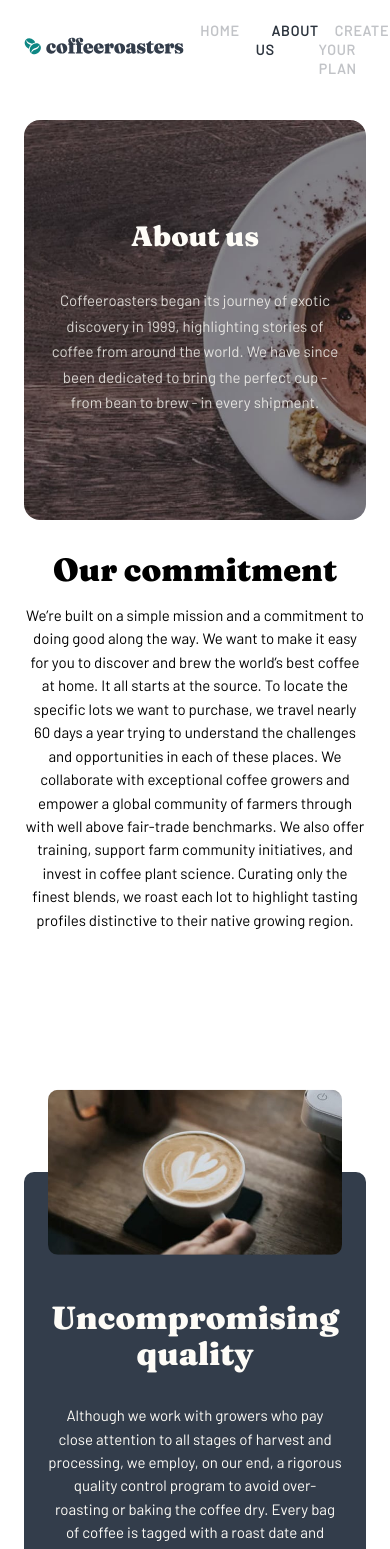
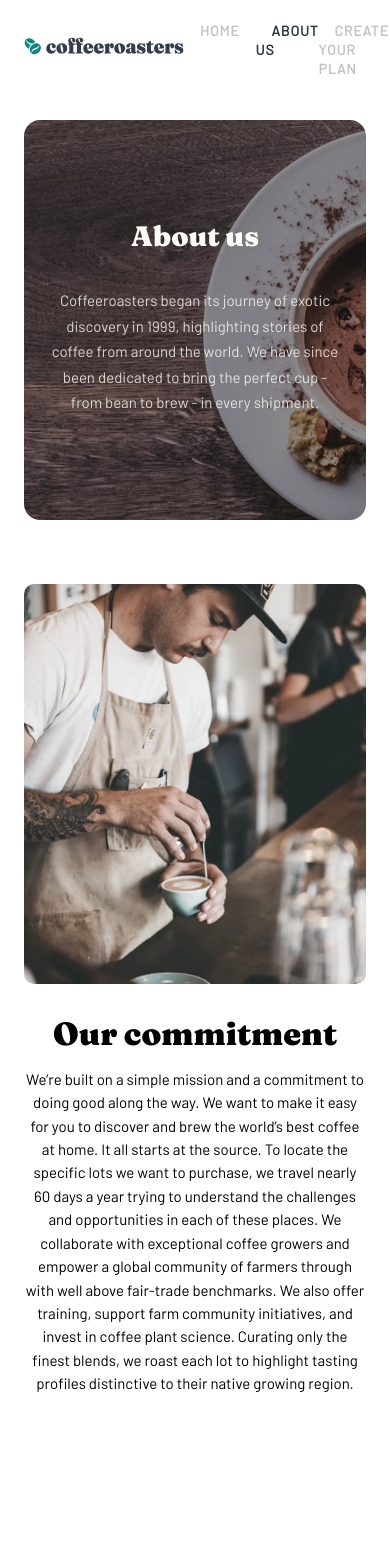
Before and after one commit to DrKlonk/fem-coffee, a Vue app: page /about in a window 390 px wide. Shown: the top 1549 px of the page. Built offline with nearby package versions, Linux system fonts and the light colour scheme; what vue-window-size would draw is missing.

Commit message:
commitment responsive

```diff
--- a/src/pages/about/AboutUs.vue
+++ b/src/pages/about/AboutUs.vue
@@ -20,6 +20,12 @@
       v-else-if="$windowWidth < 900"
       class="image our-commitment__image"
       src="@/assets/about/tablet/image-commitment.jpg"
+      alt="A guy making coffee"
+    />
+    <img
+      v-else
+      class="image our-commitment__image"
+      src="@/assets/about/desktop/image-commitment.jpg"
       alt="A guy making coffee"
     />
 
@@ -90,13 +96,18 @@ export default {
   width: 100%;
 }
 .our-commitment {
+  margin-top: 4rem;
   @include flex-col-center;
   @include respond(tab-port) {
     flex-direction: row;
     align-items: center;
+    justify-content: center;
+  }
+  @include respond(tab-port) {
+    max-width: 54rem;
+    margin: 3rem auto;
   }
   &__image {
-    margin-top: 5rem;
     border-radius: $br-large;
     width: 100%;
     @include respond(tab-port) {
@@ -108,6 +119,7 @@ export default {
     @include respond(tab-port) {
       margin-left: 2rem;
       align-items: start;
+      padding: 2rem;
     }
   }
   &__heading {
```
